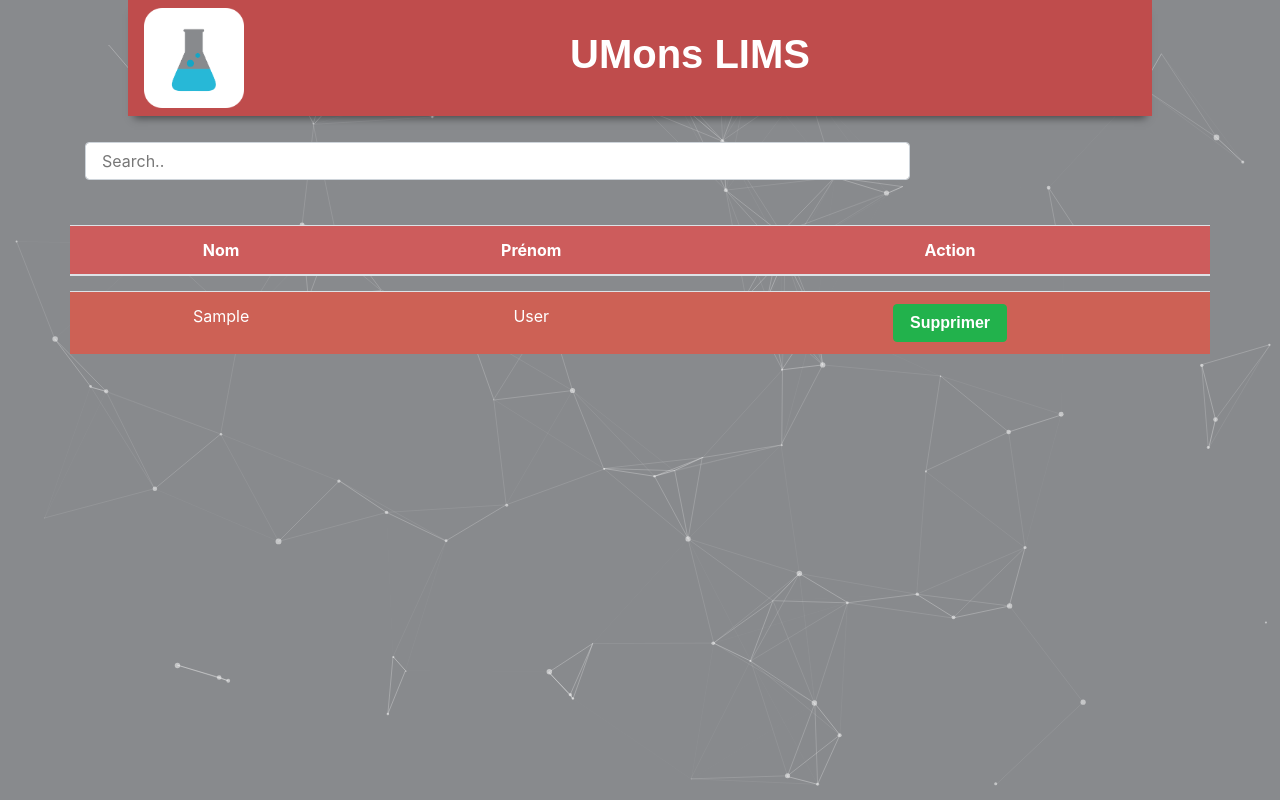
After one commit to ArnaudPalgen/ma2_web_technologies, a Symfony app: template umons-lims2/templates/admin.html.twig in a window 1280 px wide. The commit adds this page. Run offline with Twig, Linux system fonts and the light colour scheme; the template is opened without the code that fills it: most values are stand-ins (such as "Sample title", 1, 10 or a date in 2020); some libraries are stand-ins or nearby versions; some web fonts are replaced.

Commit message:
admin & production creation

```diff
--- a/umons-lims2/public/style.css
+++ b/umons-lims2/public/style.css
@@ -45,3 +45,9 @@ td{
 	text-align: center;
 	padding: 5px;
 }
+
+.lims-form-container {
+    padding: 40px 40px 20px 40px;
+    color: white;
+    background: #BF4C4C;
+}
--- /dev/null
+++ b/umons-lims2/templates/admin.html.twig
@@ -0,0 +1,42 @@
+{% extends 'base.html.twig' %}
+{%block body %}
+	<div class="row">
+
+		<div class="col-lg-9 col-md-9 col-sd-9 col-xs-9"> <input class="form-control" id="inputFT" type="text" placeholder="Search.."> </div>
+	</div>
+		<div class="row">
+		<table class="table table-hover">
+		<thead>
+			<tr>
+
+				<th scope="col" class="text-center">Nom</th>
+				<th scope="col" class="text-center">Prénom</th>
+
+				<th scope="col" class="text-center">Action</th>
+			</tr>
+		</thead>
+			<tbody id = "productTB">
+				{% for user in users %}
+					<tr>
+						<td>{{ user.first_name }}</td>
+						<td>{{ user.last_name }}</td>
+						<td>
+							<button type="button" class="btn btn-success">Supprimer</button>
+						</td>
+					</tr>
+				{% endfor %}
+			</tbody>
+		</table>
+	</div>
+
+	<script>
+	$(document).ready(function(){
+	  $("#inputFT").on("keyup", function() {
+		var value = $(this).val().toLowerCase();
+		$("#productTB tr").filter(function() {
+		  $(this).toggle($(this).text().toLowerCase().indexOf(value) > -1)
+		});
+	  });
+	});
+	</script>
+{% endblock %}
--- a/umons-lims2/templates/product.html.twig
+++ b/umons-lims2/templates/product.html.twig
@@ -7,7 +7,9 @@
 				<button type="button" class="btn btn-secondary">Déplacer</button>
 			</div>
 		</div>
-		<div class="col-lg-9 col-md-9 col-sd-9 col-xs-9"> <input class="form-control" id="inputFT" type="text" placeholder="Search.."> </div>
+
+		<input class="form-control" id="inputFT" type="text" placeholder="Search..">
+
 	</div>
 		<div class="row">
 		<table class="table table-hover">
```
Also changed, not shown: umons-lims2/src/Controller/MainController.php (+57 -0 lines), umons-lims2/templates/product_create.html.twig (added, +16 -0 lines), 3 other files.
